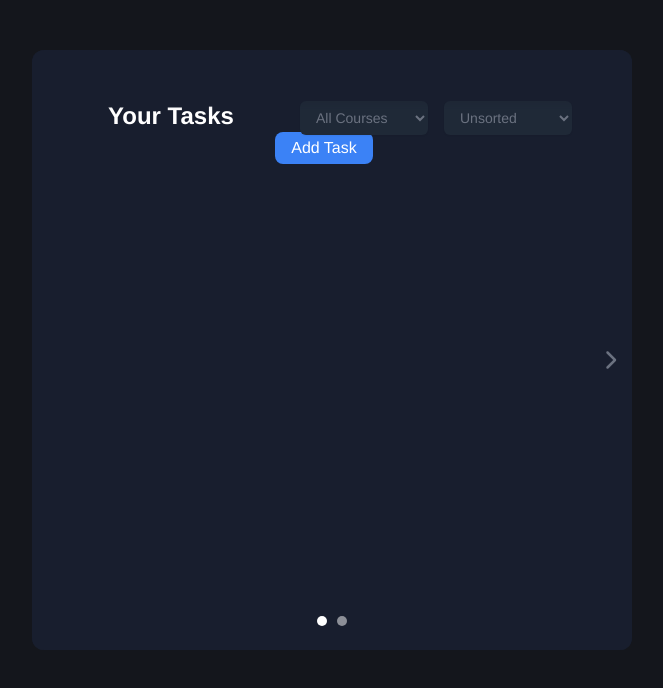
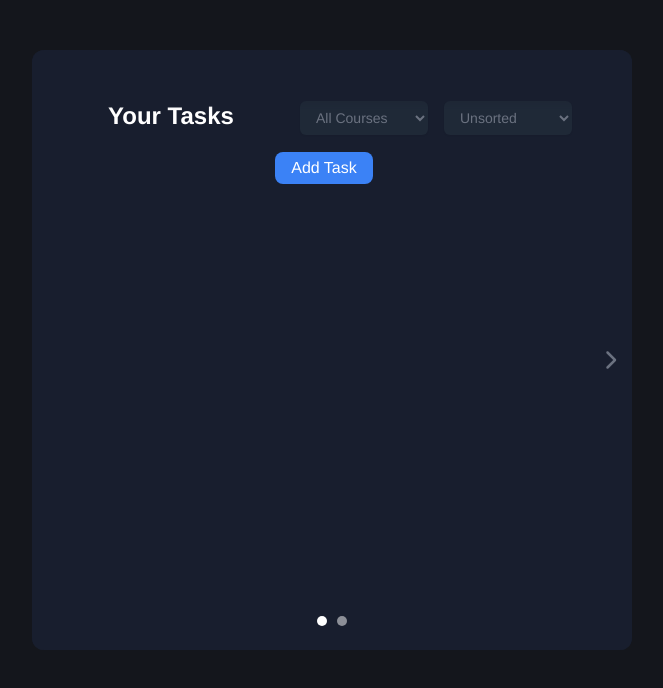
Before and after one commit to AlexanderHeffernan/College-Companion, a Vue app: page / in a window 1280 px wide. Shown: the top 688 px of the page, without its empty margins (308-971 px from the left). Built offline with nearby package versions, Linux system fonts and the light colour scheme.

Commit message:
Quick touch ups before mini launch

```diff
--- a/public/index.html
+++ b/public/index.html
@@ -5,7 +5,7 @@
     <meta http-equiv="X-UA-Compatible" content="IE=edge">
     <meta name="viewport" content="width=device-width,initial-scale=1.0">
     <link rel="icon" href="<%= BASE_URL %>favicon.ico">
-    <title><%= htmlWebpackPlugin.options.title %></title>
+    <title>College Companion</title>
   </head>
   <body>
     <noscript>
--- a/src/components/views/CourseView.vue
+++ b/src/components/views/CourseView.vue
@@ -6,5 +6,5 @@ import CourseItem from '@/components/CourseItem.vue';
 <template>
     <h1 class="text-white text-2xl font-bold mb-3">Your Courses</h1>
       <CourseItem v-for="course in courseManager.getAll()" :key="course.getId()" :course="course" />
-      <button class="bg-blue-500 text-white py-1 px-4 mr-4 mb-4 rounded-lg hover:bg-blue-600 focus:outline-none focus:ring-2 focus:ring-blue-400 focus:ring-opacity-50" @click="modalState.openModal('addCourse')">Add Course</button>
+      <button class="bg-blue-500 text-white py-1 px-4 mr-4 mb-4 mt-5 rounded-lg hover:bg-blue-600 focus:outline-none focus:ring-2 focus:ring-blue-400 focus:ring-opacity-50" @click="modalState.openModal('addCourse')">Add Course</button>
 </template>
--- a/src/components/views/TaskView.vue
+++ b/src/components/views/TaskView.vue
@@ -35,7 +35,7 @@ const tasks = computed(() => {
     </div>
 
     <TaskItem v-for="task in tasks" :key="task.getId()" :task="task" />
-    <button class="bg-blue-500 text-white py-1 px-4 mr-4 mb-5 rounded-lg hover:bg-blue-600 focus:outline-none focus:ring-2 focus:ring-blue-400 focus:ring-opacity-50" @click="modalState.openModal('addItem')">Add Task</button>
+    <button class="bg-blue-500 text-white py-1 px-4 mr-4 mb-5 mt-5 rounded-lg hover:bg-blue-600 focus:outline-none focus:ring-2 focus:ring-blue-400 focus:ring-opacity-50" @click="modalState.openModal('addItem')">Add Task</button>
 
     <h1 v-if="taskManager.getAll().filter(task => task.getStatus() !== 'Incomplete').length !== 0" class="text-white text-2xl font-bold">Complete Tasks</h1>
     <TaskItem v-for="task in taskManager.getAll().filter(task => task.getStatus() !== 'Incomplete')" :key="task.getId()" :task="task" />
--- a/src/components/views/ViewCarousel.vue
+++ b/src/components/views/ViewCarousel.vue
@@ -36,7 +36,7 @@ const carouselStyle = computed(() => ({
             <button @click="prevSlide" class="transition-[opacity] duration-500" :class="{ 'opacity-0': currentIndex === 0, 'opacity-100': currentIndex !== 0}">
                 <svg class="w-5 h-5 transition-[fill] duration-500 fill-gray-500 hover:fill-white" xmlns="http://www.w3.org/2000/svg" viewBox="0 0 320 512"><path d="M9.4 233.4c-12.5 12.5-12.5 32.8 0 45.3l192 192c12.5 12.5 32.8 12.5 45.3 0s12.5-32.8 0-45.3L77.3 256 246.6 86.6c12.5-12.5 12.5-32.8 0-45.3s-32.8-12.5-45.3 0l-192 192z"/></svg>
             </button>
-            <button @click="nextSlide">
+            <button @click="nextSlide" class="transition-[opacity] duration-500" :class="{ 'opacity-0': currentIndex === totalViews - 1, 'opacity-100': currentIndex !== totalViews - 1}">
                 <svg class="w-5 h-5 transition-[fill] duration-500 fill-gray-500 hover:fill-white" xmlns="http://www.w3.org/2000/svg" viewBox="0 0 320 512"><path d="M310.6 233.4c12.5 12.5 12.5 32.8 0 45.3l-192 192c-12.5 12.5-32.8 12.5-45.3 0s-12.5-32.8 0-45.3L242.7 256 73.4 86.6c-12.5-12.5-12.5-32.8 0-45.3s32.8-12.5 45.3 0l192 192z"/></svg>
             </button>
         </div>
```
Also changed, not shown: 1 other file (tests, documents, lock files or other folders).
